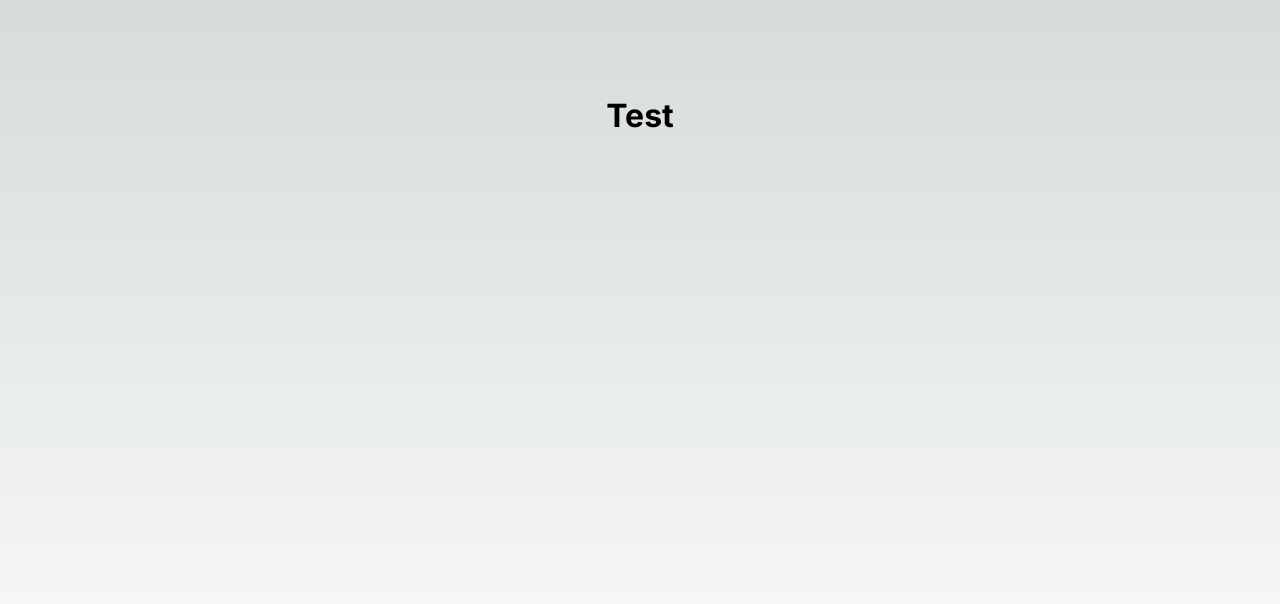
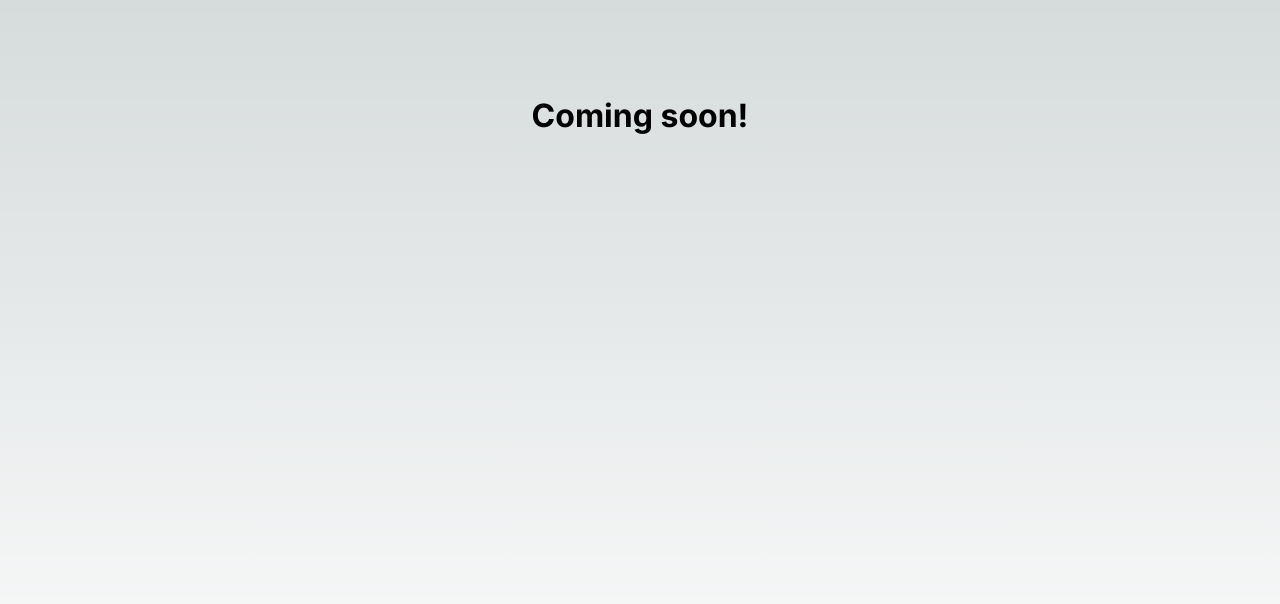
Before and after one commit to Ahmad-Alawneh99/Portfolio, a Next.js app: page / in a window 1280 px wide. Shown: the top 604 px of the page. Built offline with nearby package versions, Linux system fonts and the light colour scheme.

Commit message:
Placeholder message

```diff
--- a/src/app/page.js
+++ b/src/app/page.js
@@ -3,7 +3,7 @@ import styles from './page.module.scss'
 export default function Home() {
   return (
 		<main className={styles.main}>
-			<h1>Test</h1>
+			<h1>Coming soon!</h1>
 		</main>
 	)
 }
```
